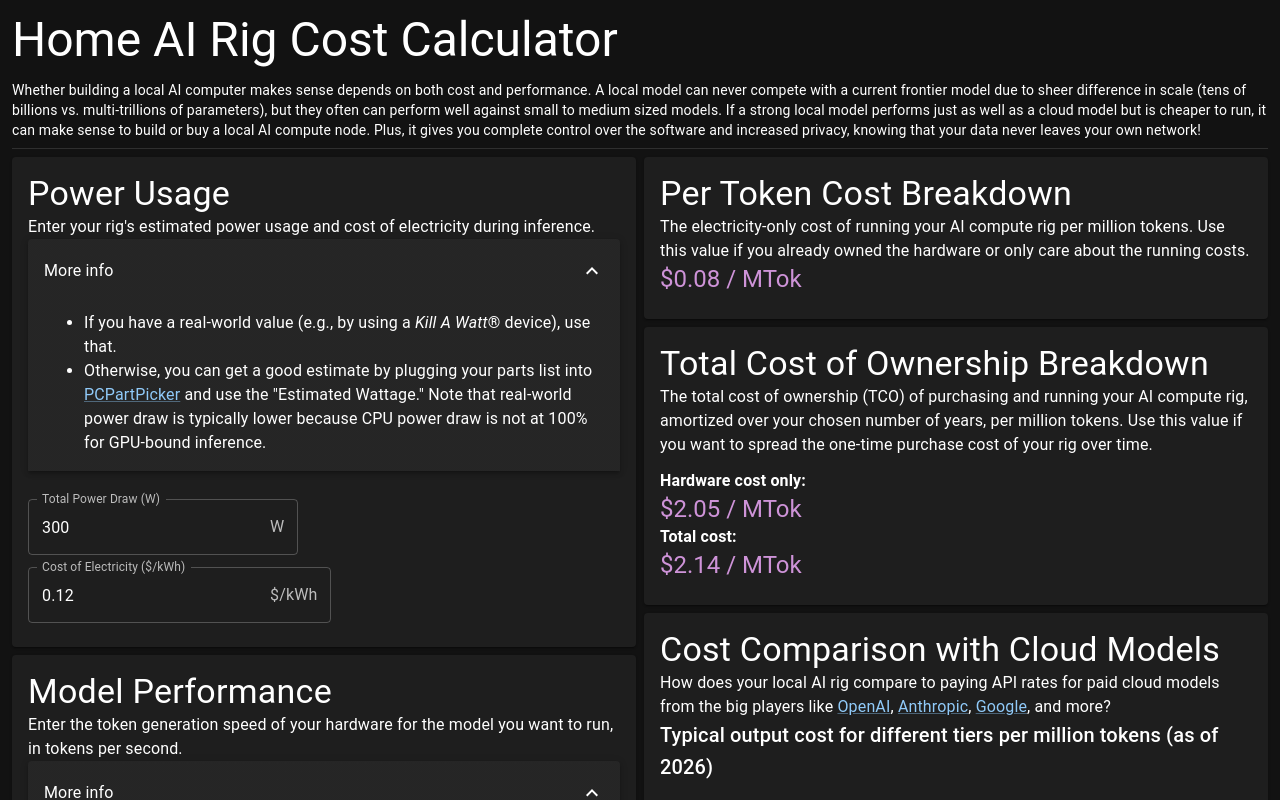
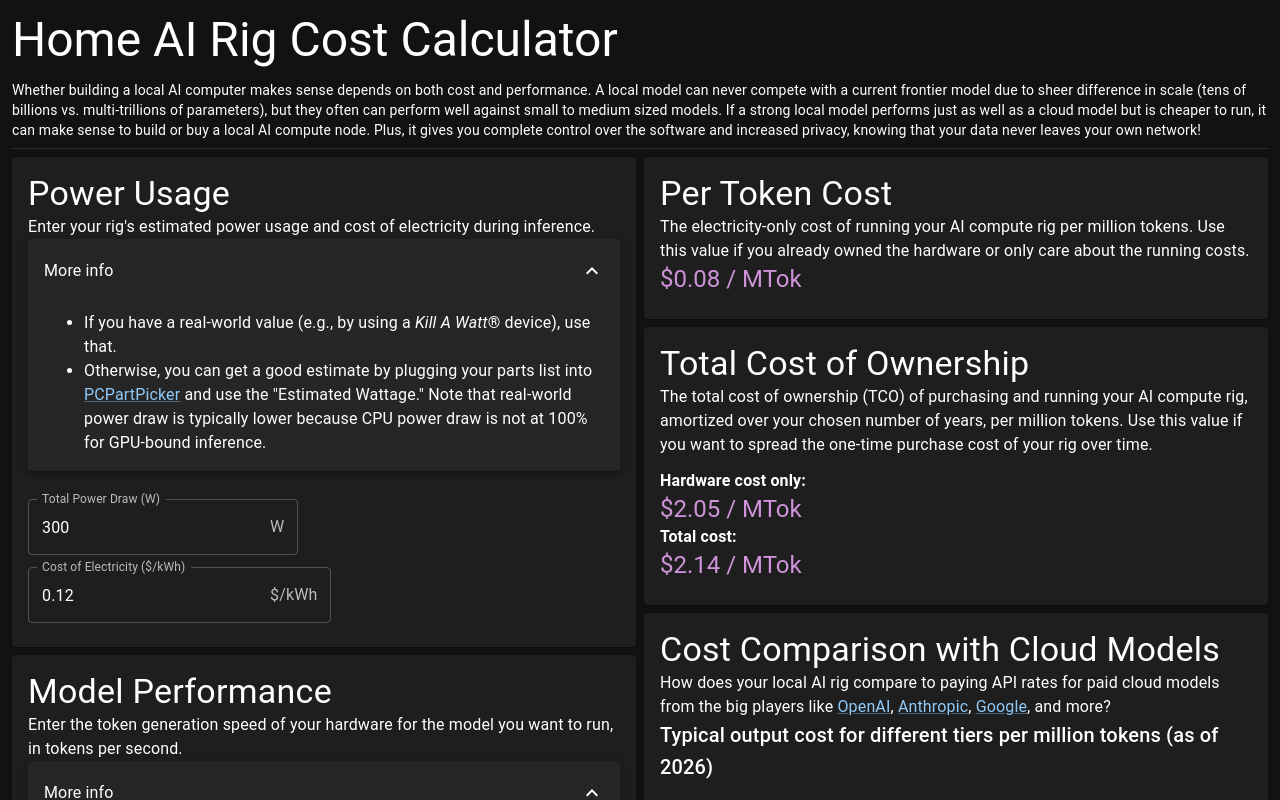
Before and after one commit to gabrianrchua/local-ai-calculator, a React (Vite) app: page / in a window 1280 px wide. Shown: the top 800 px of the page. Built offline with nearby package versions, Linux system fonts and the light colour scheme.

Commit message:
fix: title changes

```diff
--- a/src/pages/Home.tsx
+++ b/src/pages/Home.tsx
@@ -497,7 +497,7 @@ export const HomePage = () => {
         <Box className={styles.childBox}>
           <Card>
             <CardContent>
-              <Typography variant="h4">Per Token Cost Breakdown</Typography>
+              <Typography variant="h4">Per Token Cost</Typography>
               <Typography variant="body1">
                 The electricity-only cost of running your AI compute rig per
                 million tokens. Use this value if you already owned the hardware
@@ -514,9 +514,7 @@ export const HomePage = () => {
           </Card>
           <Card>
             <CardContent>
-              <Typography variant="h4">
-                Total Cost of Ownership Breakdown
-              </Typography>
+              <Typography variant="h4">Total Cost of Ownership</Typography>
               <Typography variant="body1">
                 The total cost of ownership (TCO) of purchasing and running your
                 AI compute rig, amortized over your chosen number of years, per
```
